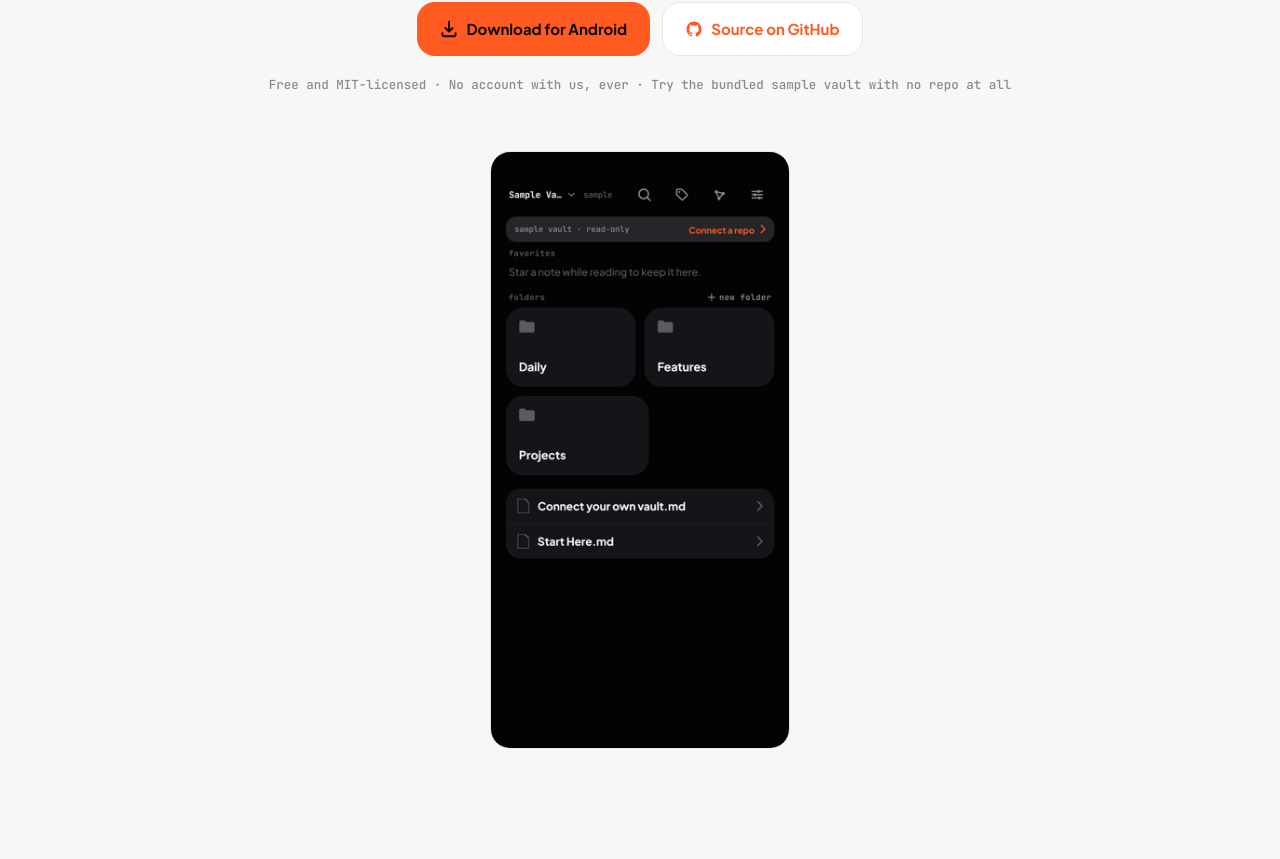
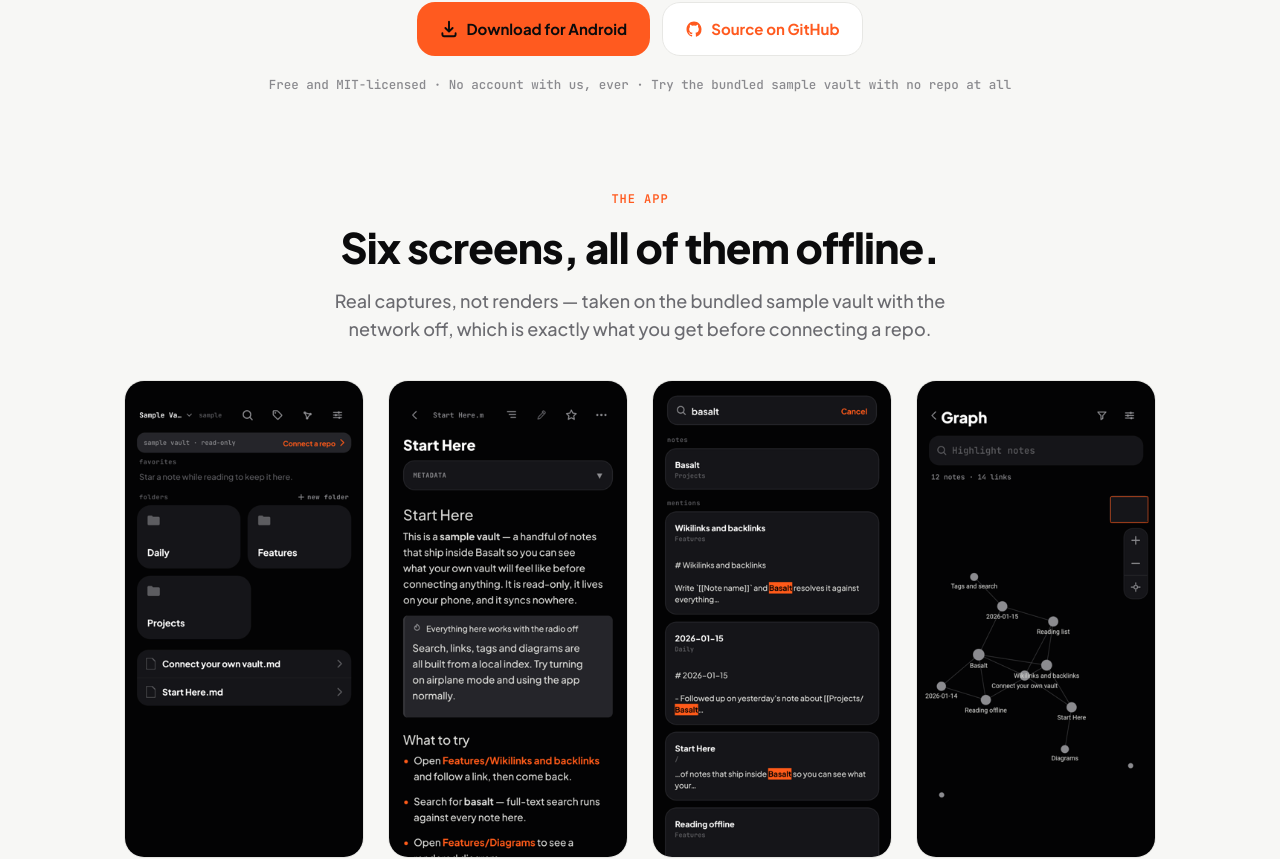
Before and after one commit to kpndevroot/basalt-landing, a Next.js app: page / in a window 1280 px wide. Shown: the part 665-1524 px from the top of the page. Built offline with nearby package versions, Linux system fonts and the light colour scheme.

Commit message:
refactor: let the screenshot strip carry the hero instead of a duplicate image

```diff
--- a/app/globals.css
+++ b/app/globals.css
@@ -320,31 +320,18 @@
   color: var(--muted);
 }
 
-/* ---- hero screenshot ---- */
-
-/* Capped rather than full-bleed: a phone screen blown up to the hero's width reads as a tablet
-   render, which is the opposite of what a screenshot is for. */
-.hero-shot {
-  margin-top: 56px;
-  display: flex;
-  justify-content: center;
-}
-
-.hero-shot img {
-  display: block;
-  width: 100%;
-  max-width: 300px;
-  height: auto;
-  border: 1px solid var(--border);
-  border-radius: var(--r-panel);
-  background: var(--surface);
-}
-
 /* ---- section heading ---- */
 
 .section-head {
   max-width: 640px;
   margin-bottom: 48px;
+}
+
+/* Only for the strip directly under the hero, which inherits the hero's centred axis. */
+.section-head-center {
+  margin-inline: auto;
+  margin-bottom: 36px;
+  text-align: center;
 }
 
 .section-label {
--- a/app/page.tsx
+++ b/app/page.tsx
@@ -267,28 +267,19 @@
             Free and MIT-licensed · No account with us, ever · Try the bundled sample vault with no repo at all
           </p>
 
-          {/* The real browse screen, captured from a release build. This was a hand-drawn CSS mock
-              until there were screenshots to use; an invented vault next to six genuine captures
-              read as decoration, so the illustration is gone rather than duplicated. */}
-          <div className="hero-shot">
-            <img
-              src="/shots/01-browse.png"
-              alt="Basalt browsing a vault: folders, favourites and notes, rendered offline"
-              width={540}
-              height={1080}
-            />
-          </div>
         </section>
 
-        {/* screenshots — real captures, not renders. The device mock above is an illustration;
-            this is the app. Scrolls horizontally rather than shrinking to six unreadable thumbs. */}
-        <section id="screens" className="wrap section" style={{ paddingBottom: 0 }}>
-          <div className="section-head">
+        {/* Screenshots, doubling as the hero's visual — which is why this sits tight under the CTAs
+            and is centred to match them, rather than opening with a left-aligned section head. A
+            single hero screenshot lived here first and was cut: it was the same browse capture the
+            strip already opens with, so the page showed one image twice before saying anything. */}
+        <section id="screens" className="wrap" style={{ paddingTop: 8, paddingBottom: 0 }}>
+          <div className="section-head section-head-center">
             <span className="section-label">The app</span>
             <h2>Six screens, all of them offline.</h2>
             <p>
-              Captured on the bundled sample vault with the network off — the same thing you get before connecting a
-              repo.
+              Real captures, not renders — taken on the bundled sample vault with the network off, which is exactly what
+              you get before connecting a repo.
             </p>
           </div>
           <div className="shots">
```
